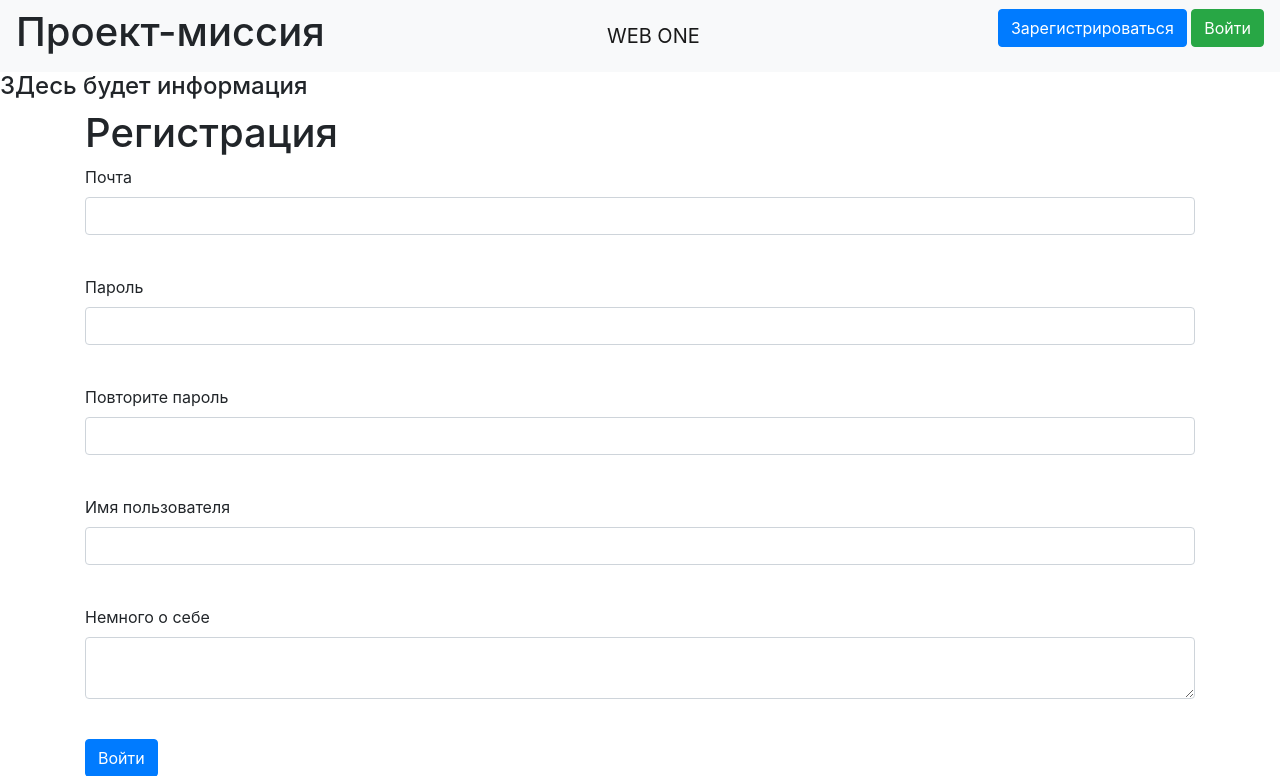
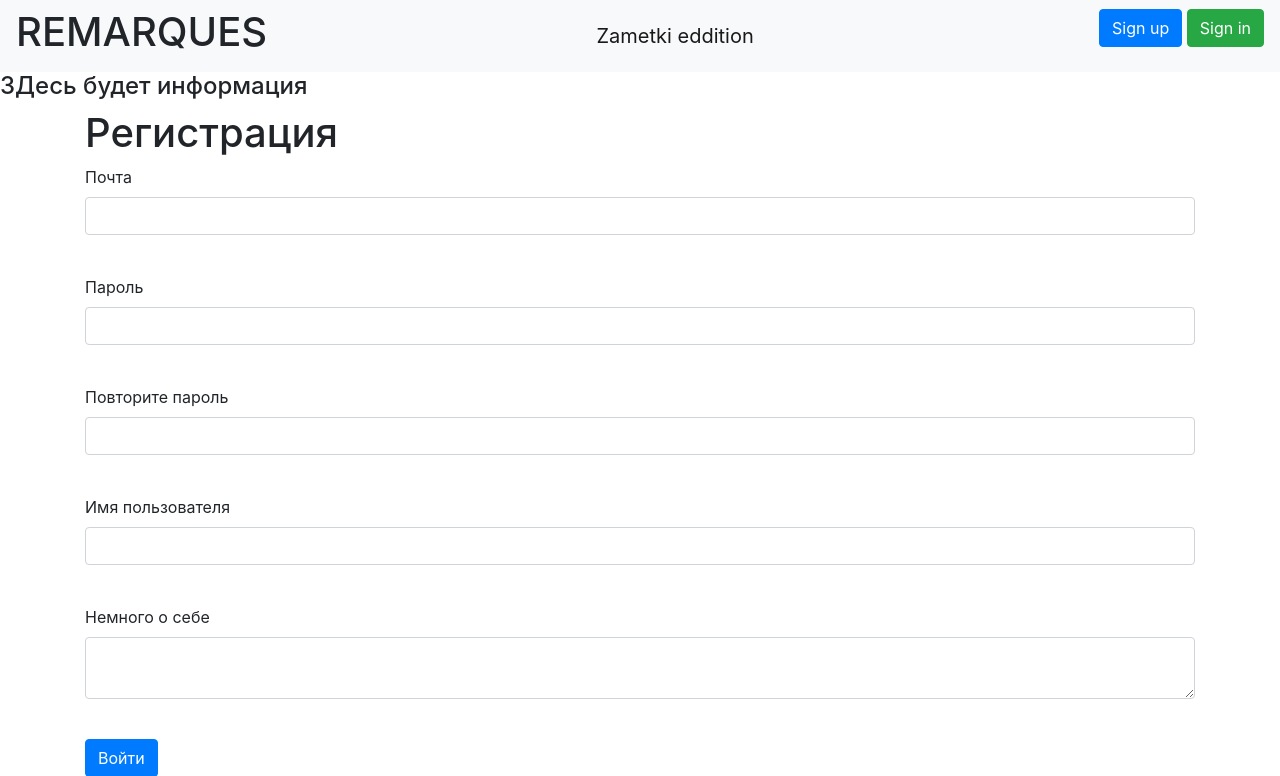
Before and after one commit to git21git/WEB_Project, a Flask app: page /register in a window 1280 px wide. Shown: the top 776 px of the page. Run offline with Flask 2, Linux system fonts and the light colour scheme; some libraries are stand-ins or nearby versions.

Commit message:
M: Heroku + Название приложения

```diff
--- a/templates/base.html
+++ b/templates/base.html
@@ -12,14 +12,14 @@
 <body>
 <header>
 
-    <nav class="navbar navbar-light bg-light"><h1>Проект-миссия</h1>
-        <a class="navbar-brand" href="#">WEB ONE</a>
+    <nav class="navbar navbar-light bg-light"><h1>REMARQUES</h1>
+        <a class="navbar-brand" href="#">Zametki eddition</a>
         {% if current_user.is_authenticated %}
         <a class="navbar-brand" href="/logout">{{ current_user.name }}</a>
         {% else %}
         <p>
-            <a class="btn btn-primary " href="/register">Зарегистрироваться</a>
-            <a class="btn btn-success" href="/login">Войти</a>
+            <a class="btn btn-primary " href="/register">Sign up</a>
+            <a class="btn btn-success" href="/login">Sign in</a>
         </p>
         {% endif %}
     </nav>
```
Also changed, not shown: 1 other file.
